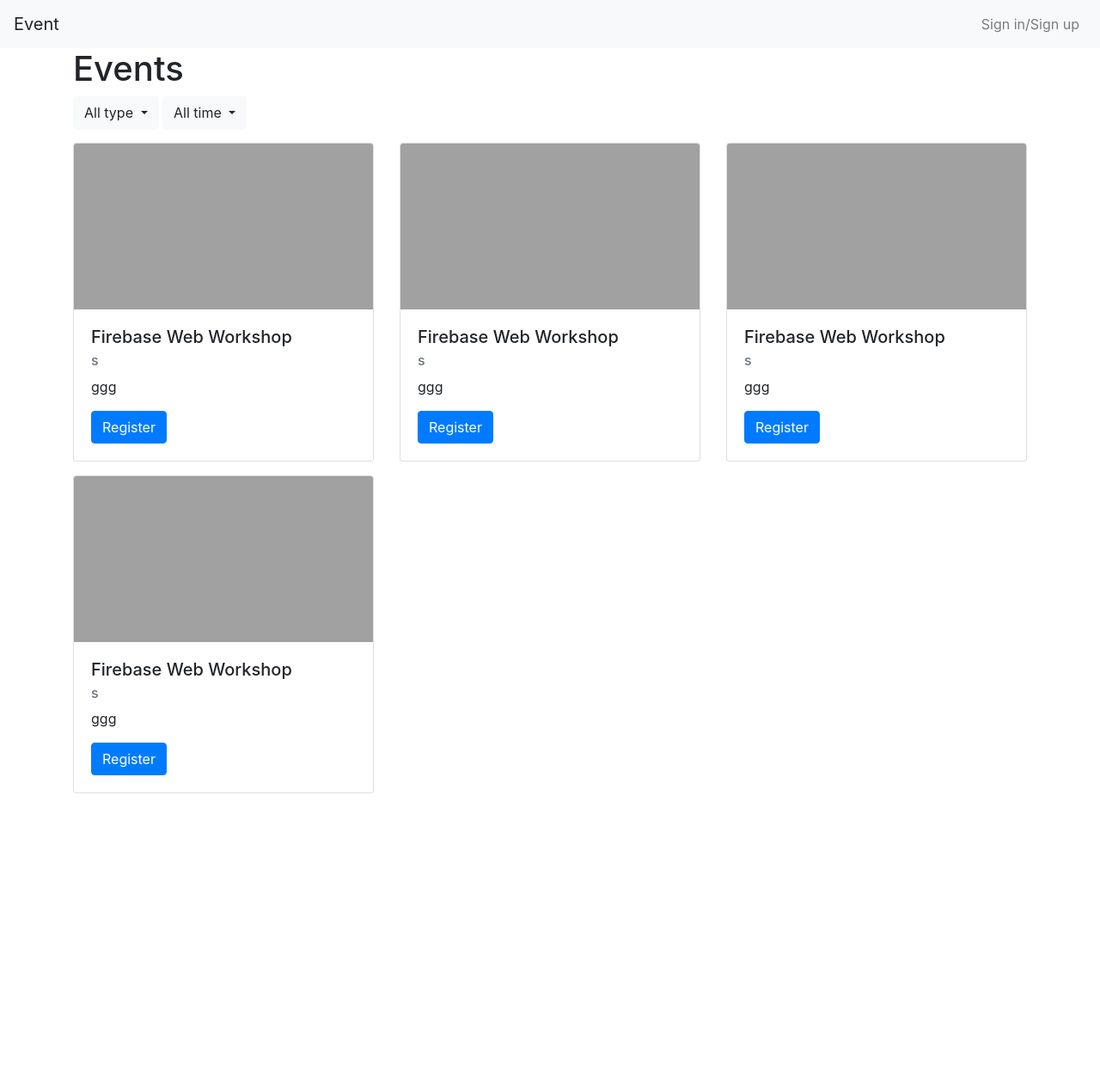
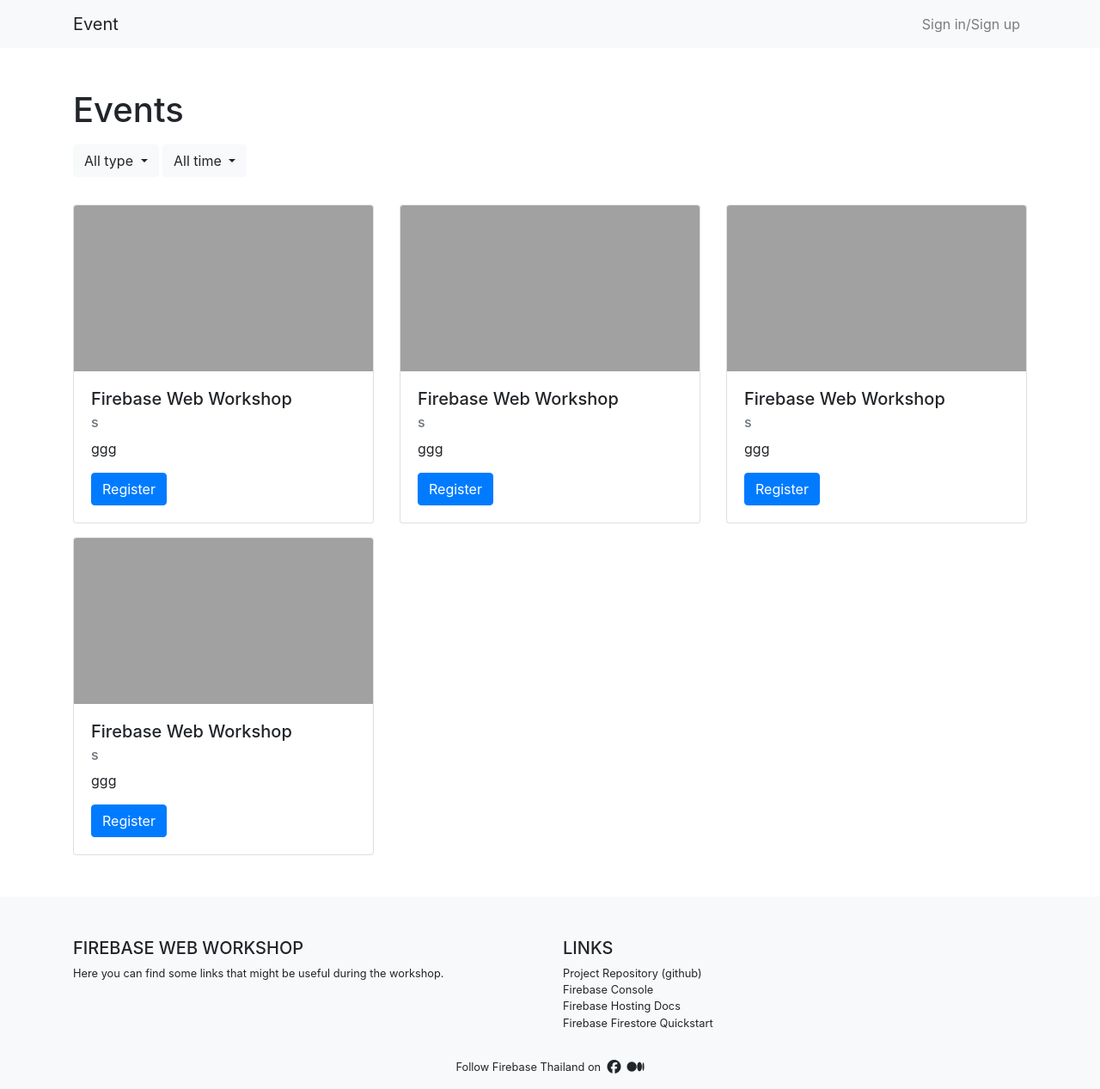
Before and after one commit to Web-ionic-dev/firebase-web-workshop, a plain HTML site: page public/index.html in a window 1280 px wide. Shown: the whole page at 86% size. Before the commit the page ends 923 px from the top, so only its background shows below. Drawn offline with nearby package versions, Linux system fonts and the light colour scheme.

Commit message:
Added header and footer

```diff
--- /dev/null
+++ b/public/includes/footer.html
@@ -0,0 +1,35 @@
+      <footer class="bg-light">
+        <div class="container small pt-5 pb-3">
+
+          <div class="row">
+            <div class="col-md-5">
+              <h5 class="text-uppercase">Firebase Web Workshop</h5>
+              <p>Here you can find some links that might be useful during the workshop.</p>
+            </div>
+
+            <div class="col-md-6 offset-md-1">
+              <h5 class="text-uppercase">Links</h5>
+              <ul class="list-unstyled">
+                <li>
+                  <a href="https://github.com/naluinui/firebase-web-workshop">Project Repository (github)</a>
+                </li>
+                <li>
+                  <a href="https://console.firebase.google.com/">Firebase Console</a>
+                </li>
+                <li>
+                  <a href="https://firebase.google.com/docs/hosting">Firebase Hosting Docs</a>
+                </li>
+                <li>
+                  <a href="https://firebase.google.com/docs/firestore/quickstart">Firebase Firestore Quickstart</a>
+                </li>
+              </ul>
+            </div>
+          </div>
+          <div class="text-center mt-3">
+              Follow Firebase Thailand on &nbsp;<a href="http://facebook.com/FirebaseThailand/"><i class="fab fa-facebook fa-lg"></i></a> &nbsp;<a href="https://medium.com/firebasethailand"><i class="fab fa-medium fa-lg"></i></a>
+          </div>
+        </div>
+        <style>
+        footer a { color: inherit; }
+        </style>
+      </footer>
--- /dev/null
+++ b/public/includes/header.html
@@ -0,0 +1,10 @@
+        <nav class="navbar navbar-expand-lg navbar-light bg-light">
+            <div class="container">
+                <a class="navbar-brand">Event</a>
+                <ul class="navbar-nav ml-auto">
+                    <li class="nav-item">
+                        <a class="nav-link" href="#">Sign in/Sign up</a>
+                    </li>
+                </ul>
+            </div>
+        </nav>
--- a/public/index.html
+++ b/public/index.html
@@ -11,24 +11,15 @@
         <title>Events</title>
     </head>
     <body>
+        <div data-load="/includes/header.html"></div>
 
-        <!-- Navigation bar -->
-        <nav class="navbar navbar-expand-lg navbar-light bg-light">
-            <a class="navbar-brand">Event</a>
-            <ul class="navbar-nav ml-auto">
-                <li class="nav-item">
-                    <a class="nav-link" href="#">Sign in/Sign up</a>
-                </li>
-            </ul>
-        </nav>
-
-        <div class="container">
+        <div class="container py-5">
 
             <!-- Title -->
             <h1>Events</h1>
 
             <!-- Dropdown -->
-            <div class="filter-dropdown-list">
+            <div class="filter-dropdown-list my-3">
                 <div class="btn-group">
                     <button class="btn btn-light dropdown-toggle" type="button" id="typeDropdownMenuButton" data-toggle="dropdown" aria-haspopup="true" aria-expanded="false">
                         All type
@@ -56,13 +47,15 @@
 
         </div>
 
+        <div data-load="/includes/footer.html"></div>
+
         <!-- jQuery first, then Popper.js, then Bootstrap JS -->
-        <script src="https://code.jquery.com/jquery-3.3.1.slim.min.js" integrity="sha384-q8i/X+965DzO0rT7abK41JStQIAqVgRVzpbzo5smXKp4YfRvH+8abtTE1Pi6jizo" crossorigin="anonymous"></script>
+        <script src="https://code.jquery.com/jquery-3.4.1.min.js" integrity="sha256-CSXorXvZcTkaix6Yvo6HppcZGetbYMGWSFlBw8HfCJo=" crossorigin="anonymous"></script>
         <script src="https://cdnjs.cloudflare.com/ajax/libs/popper.js/1.14.3/umd/popper.min.js" integrity="sha384-ZMP7rVo3mIykV+2+9J3UJ46jBk0WLaUAdn689aCwoqbBJiSnjAK/l8WvCWPIPm49" crossorigin="anonymous"></script>
         <script src="https://stackpath.bootstrapcdn.com/bootstrap/4.1.3/js/bootstrap.min.js" integrity="sha384-ChfqqxuZUCnJSK3+MXmPNIyE6ZbWh2IMqE241rYiqJxyMiZ6OW/JmZQ5stwEULTy" crossorigin="anonymous"></script>
+        <script src="https://kit.fontawesome.com/b6ec2f7a5f.js"></script>
 
         <!-- TODO: Import Firebase -->
-
         <script src="scripts/main.js"></script>
     </body>
 </html>
--- a/public/scripts/main.js
+++ b/public/scripts/main.js
@@ -73,10 +73,18 @@ function displayEvent(id, name, timestamp, description, imageUrl) {
 
     // append event to the event list
     eventListElement.append(div)
+}
 
+function loadIncludes() {
+    $("[data-load]").each(function() {
+        $(this).load($(this).data("load"));
+    });
 }
 
 /* Main */
+$(document).ready(function() {
+    loadIncludes();
+});
 
 // TODO: checkSetup();
 
```
